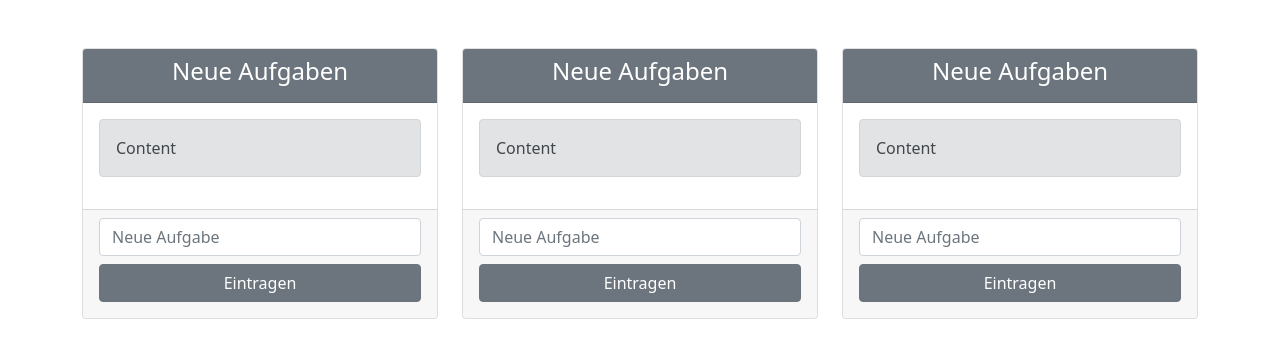
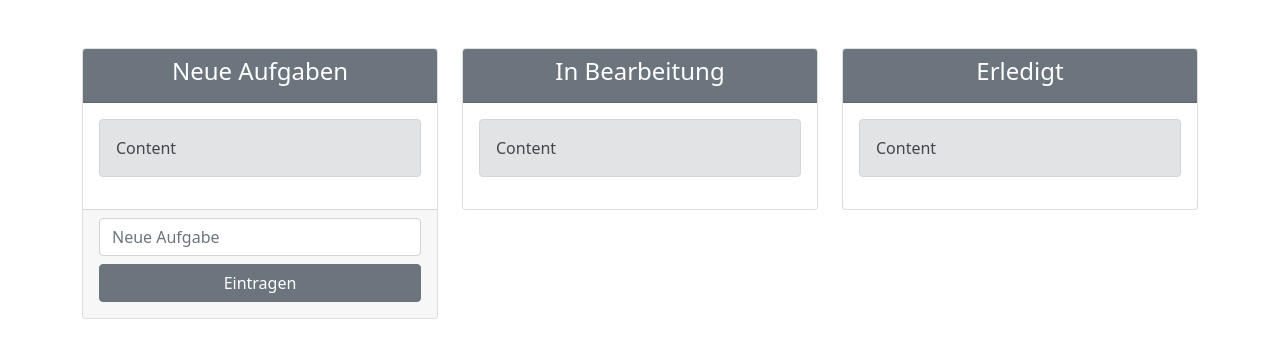
Before and after one commit to devR2001/kanbanboard, a Vue app: page / in a window 1280 px wide. Shown: the top 358 px of the page. Built offline with nearby package versions, Linux system fonts and the light colour scheme.

Commit message:
Props übergeben

```diff
--- a/src/App.vue
+++ b/src/App.vue
@@ -1,8 +1,17 @@
 <template>
   <div class="container mt-5">
     <div class="row">
-      <div class="col-4" v-for="statusCard in statusCards" :key="statusCard.status">
-        <StatusCard />
+      <div
+        class="col-4"
+        v-for="statusCard in statusCards"
+        :key="statusCard.status"
+      >
+        <StatusCard
+          :title="statusCard.title"
+          :titleClasses="statusCard.titleClasses"
+          :newTasks="statusCard.newTasks"
+          :status="statusCard.status"
+        />
       </div>
       <!-- <div class="col-4">
         <div class="card">
@@ -63,7 +72,7 @@ export default {
           title: "Erledigt",
           titleClasses: "bg-success text-white",
           newTasks: false,
-          status: 2
+          status: 2,
         },
       ],
     };
--- a/src/components/StatusCard.vue
+++ b/src/components/StatusCard.vue
@@ -1,12 +1,12 @@
 <template>
           <div class="card">
           <div class="card-header text-center bg-secondary text-white">
-            <h4>Neue Aufgaben</h4>
+            <h4>{{ title }}</h4>
           </div>
           <div class="card-body">
             <TaskVue />
           </div>
-          <div class="card-footer">
+          <div class="card-footer" v-if="newTasks">
            <NewTask />
           </div>
         </div>
@@ -22,6 +22,12 @@ export default {
     components: {
         TaskVue,
         NewTask
+    },
+    props: {
+        title: String,
+        titleClasses: String,
+        status: Number,
+        newTasks: Boolean
     }
 }
 </script>
```
